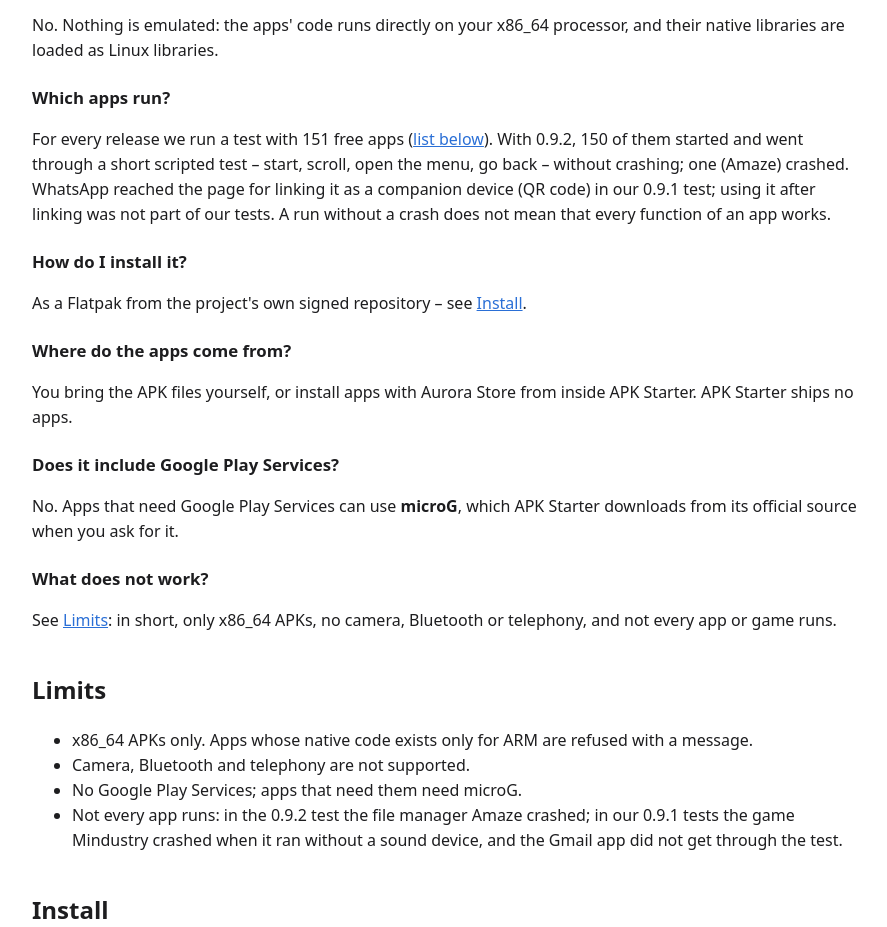
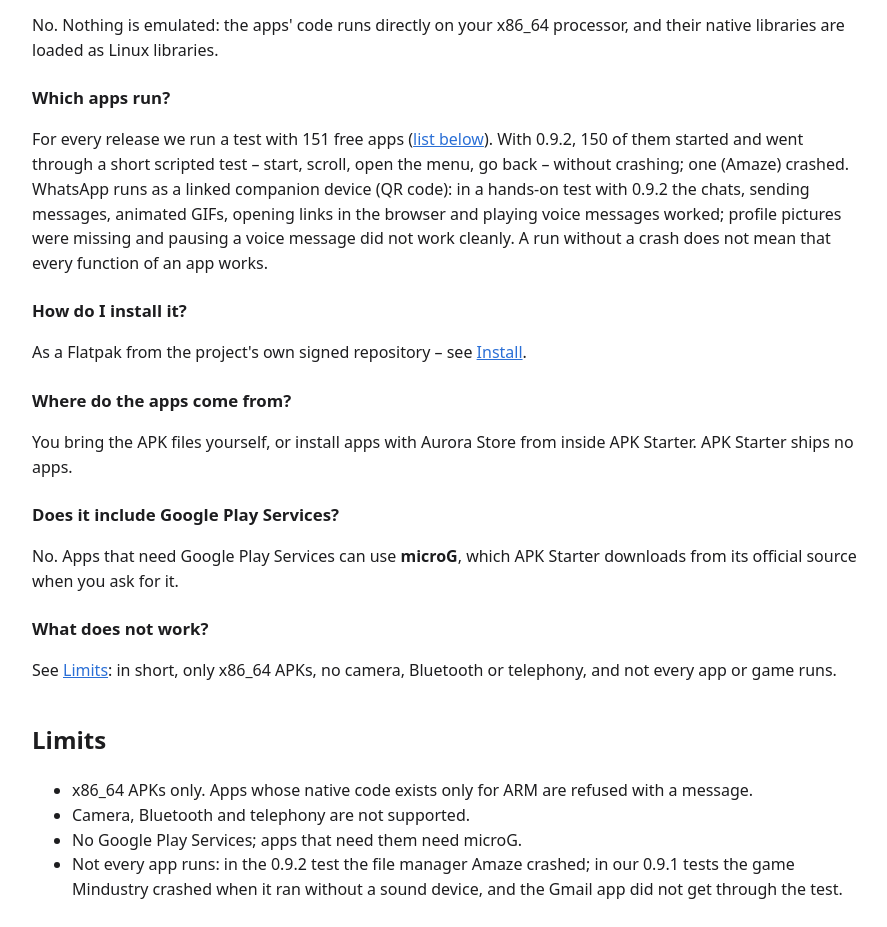
Before and after one commit to Jimbambuli/apk-starter, a plain HTML site: page pages/index.html in a window 1280 px wide. Shown: the part 2584-3511 px from the top of the page, without its empty margins (192-1079 px from the left). Drawn offline with Linux system fonts and the light colour scheme.

Commit message:
pages: WhatsApp as tested by hand with 0.9.2
Co-Authored-By: Claude Opus 5.5 <noreply@anthropic.com>
Claude-Session: https://claude.ai/code/session_014DxzKY95iJhETrtFmuMhTg

```diff
--- a/pages/index.html
+++ b/pages/index.html
@@ -148,8 +148,9 @@ loaded as Linux libraries.</p>
 <p>For every release we run a test with 151 free apps (<a href="#tested">list below</a>). With 0.9.2, 150 of them
 started and went through a short scripted test – start, scroll, open the menu, go back – without crashing; one (Amaze)
 crashed.
-WhatsApp reached the page for linking it as a companion device (QR code) in our 0.9.1 test; using it after linking was
-not part of our tests. A run without a crash does not mean that every function of an app works.</p>
+WhatsApp runs as a linked companion device (QR code): in a hands-on test with 0.9.2 the chats, sending messages,
+animated GIFs, opening links in the browser and playing voice messages worked; profile pictures were missing and
+pausing a voice message did not work cleanly. A run without a crash does not mean that every function of an app works.</p>
 
 <h3>How do I install it?</h3>
 <p>As a Flatpak from the project's own signed repository – see <a href="#install">Install</a>.</p>
```
